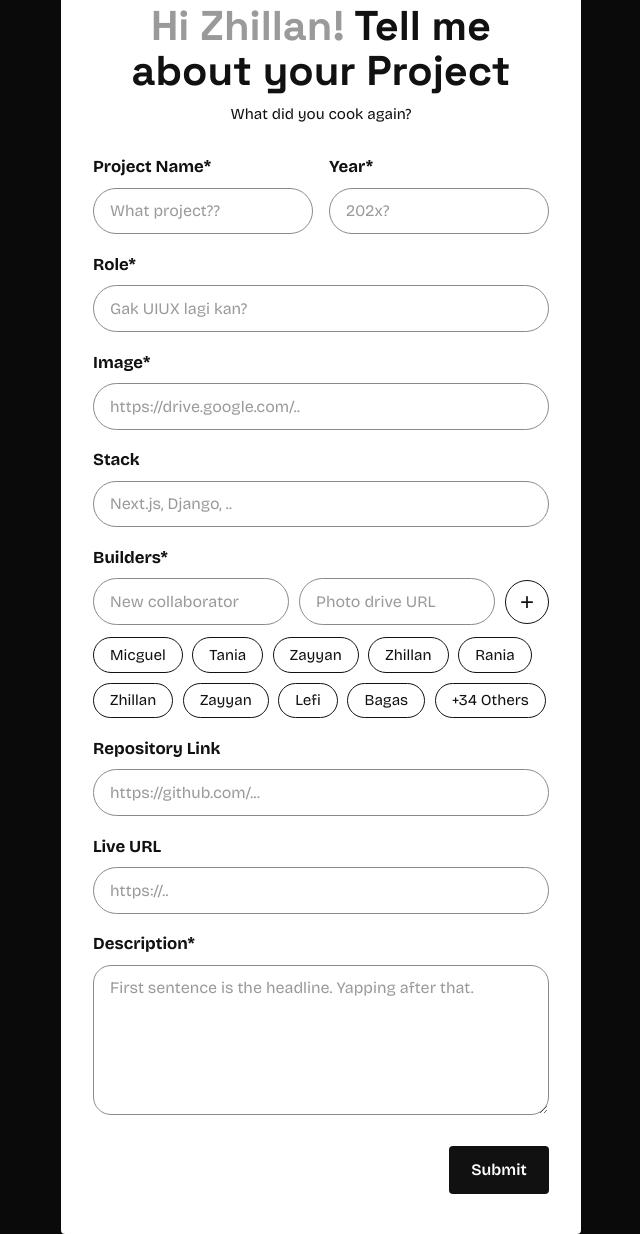
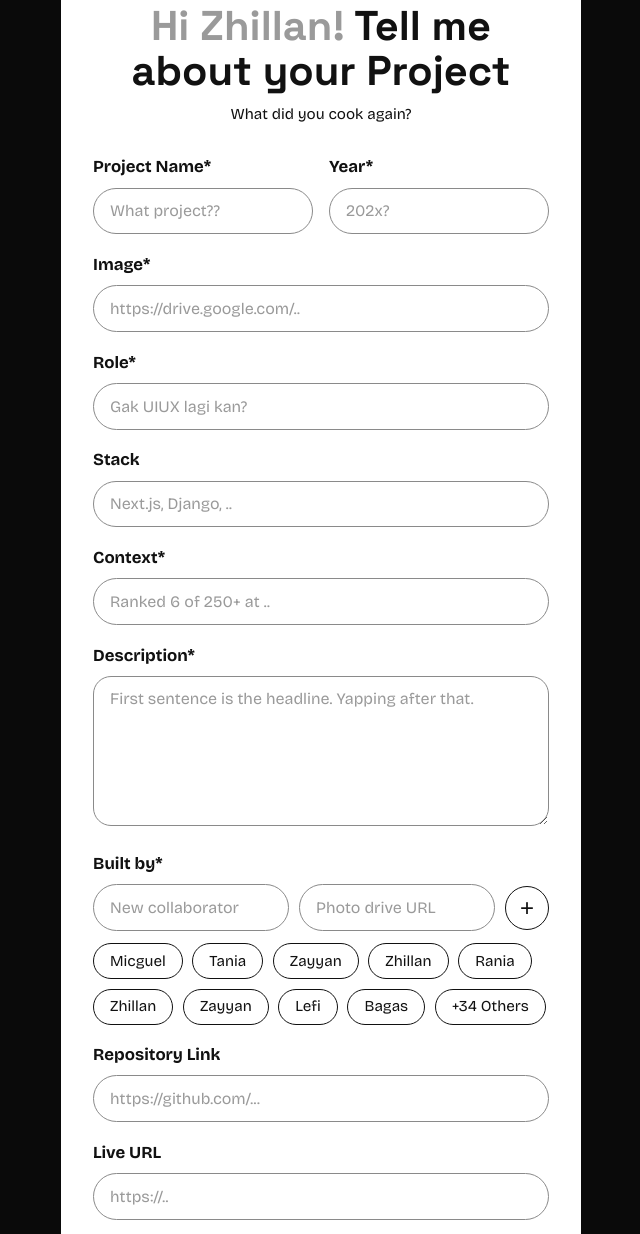
Before and after one commit to ZhillanTLE/myportfolio, a Django app: page /projects/add/ in a window 1280 px wide. Shown: the part 156-1390 px from the top of the page, without its empty margins (319-959 px from the left). Run offline with Django 5.2, Linux system fonts and the light colour scheme; the visitor is signed in with stand-in values (Sample User, id 1); data comes from the database, SQL or seed files in the repository; parts of the project's set-up code (start-up, migrations or seed data) failed here and were passed over.

Commit message:
refactor(projects): align edit page with new project fields

```diff
--- a/templates/projects_form.html
+++ b/templates/projects_form.html
@@ -26,12 +26,14 @@
                         {% include "components/form_field.html" with field=form.year %}
                     </div>
 
+                    {% include "components/form_field.html" with field=form.image %}
                     {% include "components/form_field.html" with field=form.role %}
-                    {% include "components/form_field.html" with field=form.image %}
                     {% include "components/form_field.html" with field=form.tech_stack %}
+                    {% include "components/form_field.html" with field=form.context %}
+                    {% include "components/form_field.html" with field=form.description %}
 
                     <div class="field">
-                        <label for="{{ form.new_peer.id_for_label }}">Builders*</label>
+                        <label for="{{ form.new_peer.id_for_label }}">Built by*</label>
                         <div class="collab-input">
                             {{ form.new_peer }}
                             {{ form.new_peer_icon }}
@@ -53,8 +55,6 @@
 
                     {% include "components/form_field.html" with field=form.repo_url %}
                     {% include "components/form_field.html" with field=form.live_url %}
-                    {% include "components/form_field.html" with field=form.description %}
-                    {% include "components/form_field.html" with field=form.order %}
 
                     <div class="actions">
                         <button type="submit" class="submit">{% if project %}Save changes{% else %}Submit{% endif %}</button>
```
